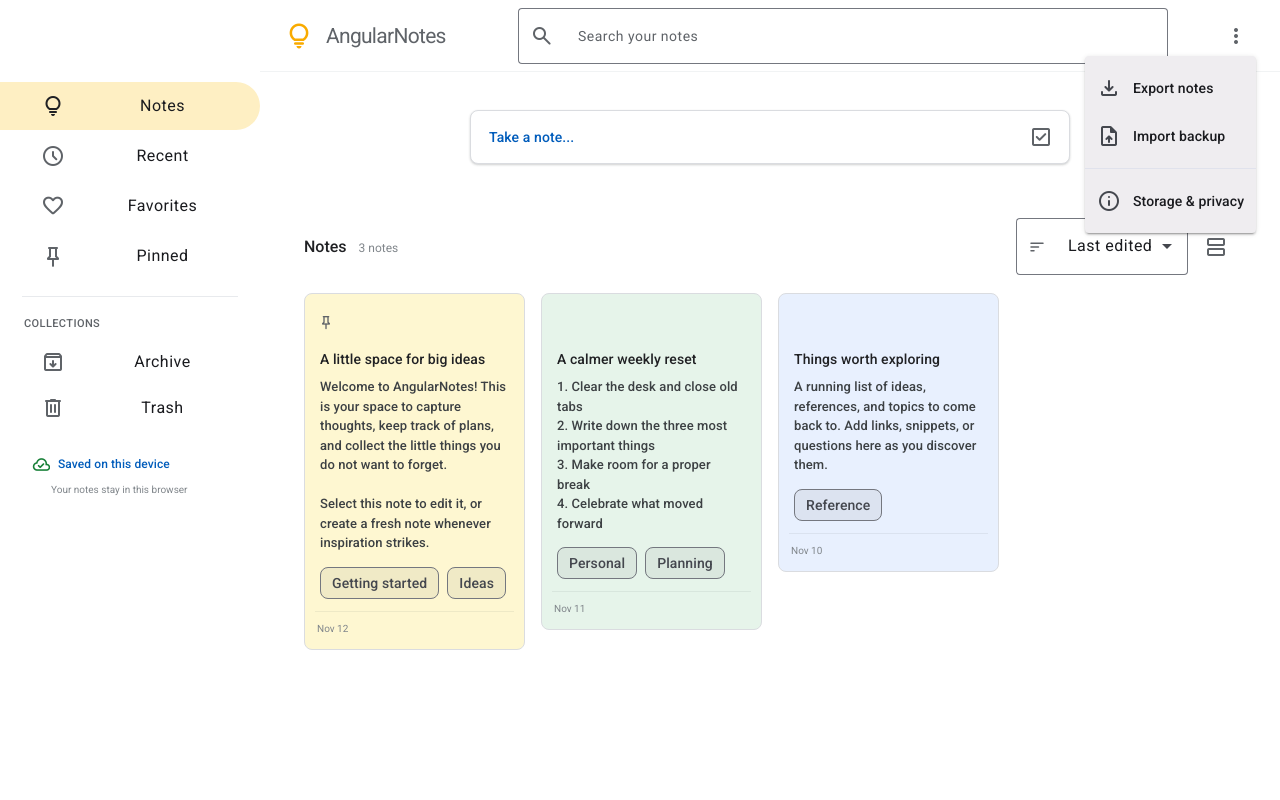
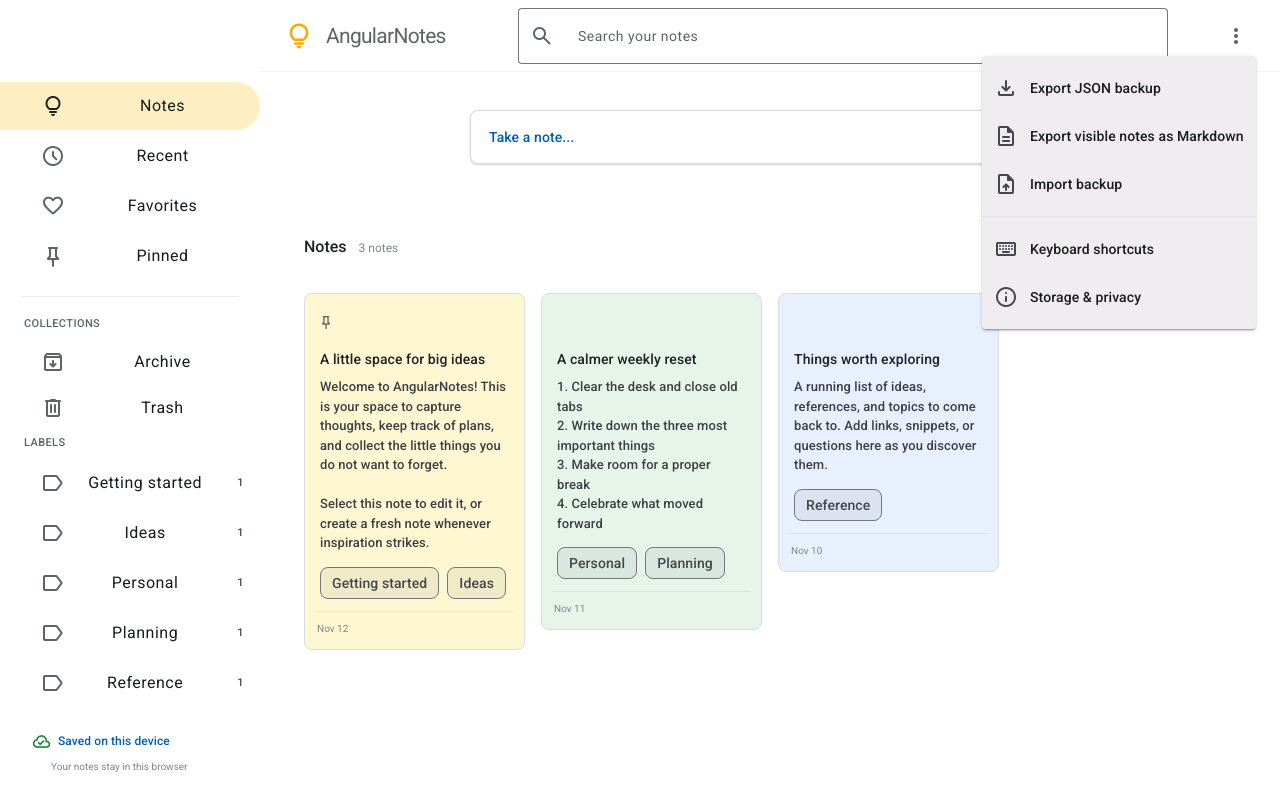
Before and after one commit to bradleysouciercomputer/AngularNotes, an Angular app: page / in a window 1280 px wide. Both pictures are taken after a click on the button "more_vert". Built offline with nearby package versions, Linux system fonts and the light colour scheme.

Commit message:
Add more note-taking features

```diff
--- a/src/app/app.component.html
+++ b/src/app/app.component.html
@@ -33,6 +33,21 @@
       </button>
     </mat-nav-list>
 
+    <div class="sidebar-label" *ngIf="availableTags().length > 0">LABELS</div>
+    <mat-nav-list class="primary-navigation tag-navigation" *ngIf="availableTags().length > 0">
+      <button
+        mat-list-item
+        *ngFor="let tag of availableTags()"
+        (click)="filterByTag(tag)"
+        [class.nav-selected]="activeTag() === tag"
+        [matTooltip]="tag"
+        matTooltipPosition="right">
+        <mat-icon matListItemIcon>label_outline</mat-icon>
+        <span matListItemTitle>{{ tag }}</span>
+        <span matListItemMeta class="nav-count">{{ tagCount(tag) }}</span>
+      </button>
+    </mat-nav-list>
+
     <div class="sidebar-bottom">
       <button mat-button class="storage-note" (click)="showStorageInfo()">
         <mat-icon>cloud_done</mat-icon>
@@ -62,9 +77,11 @@
         <mat-icon>more_vert</mat-icon>
       </button>
       <mat-menu #appMenu="matMenu">
-        <button mat-menu-item (click)="exportNotes()"><mat-icon>download</mat-icon><span>Export notes</span></button>
+        <button mat-menu-item (click)="exportNotes()"><mat-icon>download</mat-icon><span>Export JSON backup</span></button>
+        <button mat-menu-item (click)="exportVisibleMarkdown()"><mat-icon>description</mat-icon><span>Export visible notes as Markdown</span></button>
         <button mat-menu-item (click)="importPicker.click()"><mat-icon>upload_file</mat-icon><span>Import backup</span></button>
         <mat-divider></mat-divider>
+        <button mat-menu-item (click)="showKeyboardShortcuts()"><mat-icon>keyboard</mat-icon><span>Keyboard shortcuts</span></button>
         <button mat-menu-item (click)="showStorageInfo()"><mat-icon>info</mat-icon><span>Storage &amp; privacy</span></button>
       </mat-menu>
       <input #importPicker type="file" accept="application/json,.json" hidden (change)="importNotes($event)">
@@ -121,6 +138,7 @@
               <button mat-menu-item *ngIf="!note.trashed" (click)="editNote(note)"><mat-icon>edit</mat-icon><span>Edit note</span></button>
               <button mat-menu-item *ngIf="!note.trashed" (click)="copyNote(note)"><mat-icon>content_copy</mat-icon><span>Copy note text</span></button>
               <button mat-menu-item *ngIf="!note.trashed" (click)="duplicateNote(note)"><mat-icon>file_copy</mat-icon><span>Make a copy</span></button>
+              <button mat-menu-item *ngIf="!note.trashed" (click)="downloadNoteMarkdown(note)"><mat-icon>download</mat-icon><span>Download as Markdown</span></button>
               <button mat-menu-item *ngIf="!note.trashed" (click)="togglePinned(note)"><mat-icon>{{ note.pinned ? 'keep_off' : 'push_pin' }}</mat-icon><span>{{ note.pinned ? 'Unpin note' : 'Pin note' }}</span></button>
               <button mat-menu-item *ngIf="!note.trashed" (click)="toggleArchive(note)"><mat-icon>{{ note.archived ? 'unarchive' : 'archive' }}</mat-icon><span>{{ note.archived ? 'Remove from archive' : 'Archive' }}</span></button>
               <button mat-menu-item *ngIf="note.trashed" (click)="restoreNote(note)"><mat-icon>restore_from_trash</mat-icon><span>Restore</span></button>
@@ -150,7 +168,7 @@
 
           <div class="note-tags" *ngIf="note.tags.length > 0">
             <mat-chip-set aria-label="Note tags">
-              <mat-chip *ngFor="let tag of note.tags">{{ tag }}</mat-chip>
+              <mat-chip *ngFor="let tag of note.tags" (click)="filterByTag(tag); $event.stopPropagation()">{{ tag }}</mat-chip>
             </mat-chip-set>
           </div>
 
```
